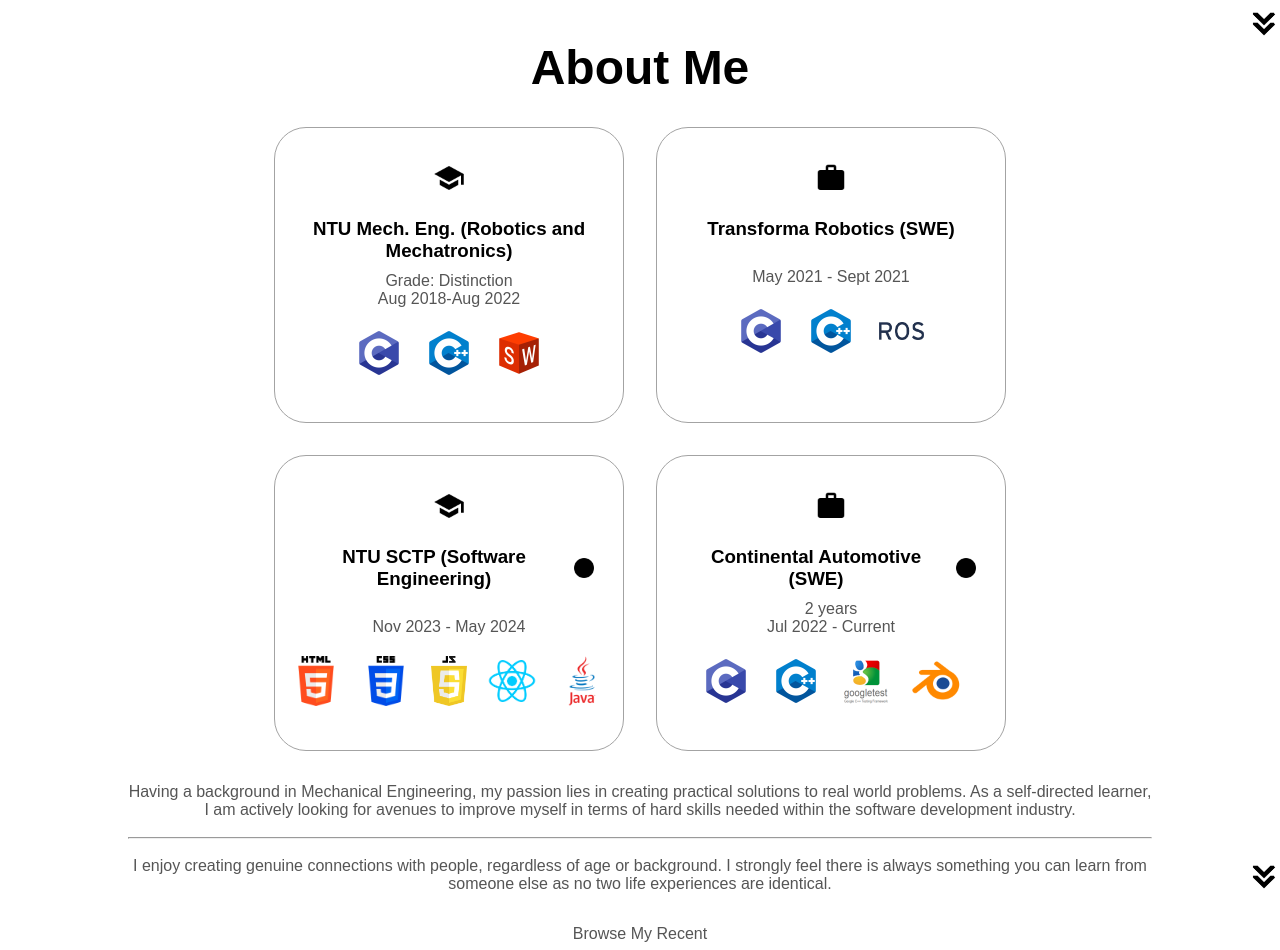
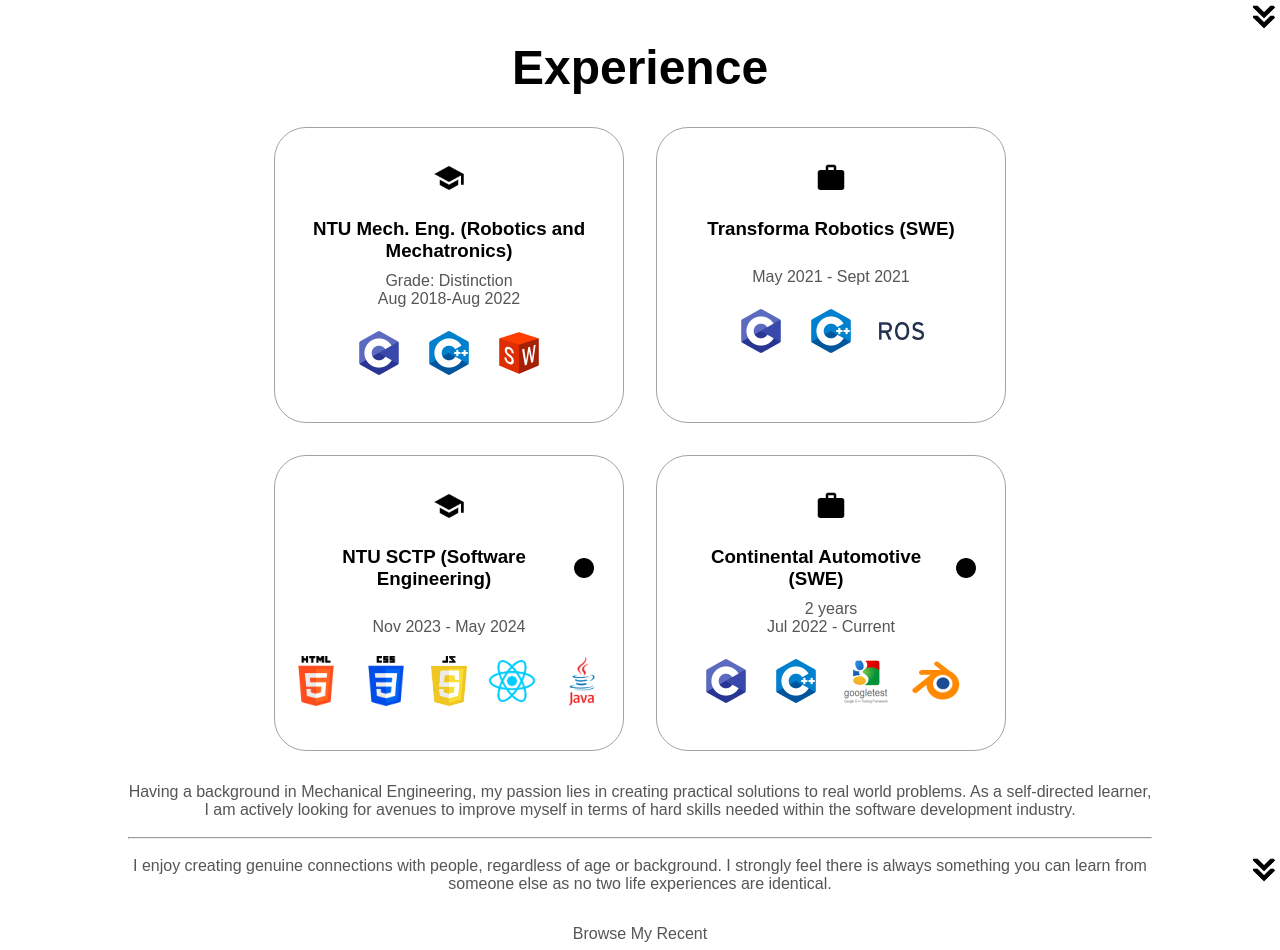
Before and after one commit to kiblykat/my-portfolio-website, a React (Create React App) app: page / in a window 1280 px wide. Shown: the part 760-1710 px from the top of the page. Built offline with nearby package versions, Linux system fonts and the light colour scheme.

Commit message:
change About to Experience, fixed arrow (make parent absolute)

```diff
--- a/src/App.js
+++ b/src/App.js
@@ -1,4 +1,4 @@
-import About from "./components/3_About/About";
+import Experience from "./components/3_Experience/Experience";
 import Header from "./components/1_Header/Header";
 import Profile from "./components/2_Profile/Profile";
 import Projects from "./components/4_Projects/Projects";
@@ -7,7 +7,7 @@ function App() {
     <>
       <Header />
       <Profile />
-      <About />
+      <Experience />
       <Projects />
     </>
   );
--- a/src/components/1_Header/Header.js
+++ b/src/components/1_Header/Header.js
@@ -1,4 +1,3 @@
-import { FaBars, FaTimes } from "react-icons";
 import React, { useState } from "react";
 import "./Header.css";
 
@@ -11,9 +10,6 @@ export default function Header() {
         <div className="logo"></div>
         <div>
           <ul className="nav-links">
-            <li>
-              <a href="#about">About</a>
-            </li>
             <li>
               <a href="#experience">Experience</a>
             </li>
@@ -42,9 +38,6 @@ export default function Header() {
             <div className="menu-links">
               <ul>
                 <li>
-                  <a href="#about">About</a>
-                </li>
-                <li>
                   <a href="#experience">Experience</a>
                 </li>
                 <li>
--- a/src/components/2_Profile/Profile.css
+++ b/src/components/2_Profile/Profile.css
@@ -18,7 +18,7 @@
   display: flex;
   justify-content: center;
   gap: 5rem;
-  height: 80vh;
+  min-height: 80vh;
   position: relative;
 }
 
--- a/src/components/2_Profile/Profile.js
+++ b/src/components/2_Profile/Profile.js
@@ -54,6 +54,16 @@ export default function Profile() {
             </a>
           </div>
         </div>
+        <a
+          href="#experience"
+          style={{ position: "absolute", right: "0%", bottom: "0rem" }}
+        >
+          <img
+            src={stockLogo.arrowImg}
+            alt="Arrow icon"
+            className="icon arrow"
+          />
+        </a>
       </section>
     </div>
   );
--- a/src/components/3_About/About.js
+++ /dev/null
@@ -1,109 +0,0 @@
-import React from "react";
-import "./About.css";
-import AboutCard from "./AboutCard";
-import { stockLogo } from "../../assets/images";
-
-const skillSet = {
-  c: false,
-  cpp: false,
-  blender: false,
-  js: false,
-  react: false,
-  ros: false,
-  solidworks: false,
-  googletest: false,
-};
-
-//UPDATE SKILLS HERE
-const NTUSkills = { ...skillSet, cpp: true, c: true, solidworks: true };
-const SCTPSkills = {
-  ...skillSet,
-  html: true,
-  css: true,
-  js: true,
-  react: true,
-  java: true,
-};
-const contiSkills = {
-  ...skillSet,
-  cpp: true,
-  blender: true,
-  c: true,
-  googletest: true,
-};
-const transformaSkills = { ...skillSet, cpp: true, c: true, ros: true };
-
-export default function About() {
-  return (
-    <div>
-      <section id="about">
-        <p className="section__text__p1"></p>
-        <h1 className="title">About Me</h1>
-        <div className="about-details-container">
-          <div className="about-containers">
-            <AboutCard
-              src={stockLogo.edImg}
-              alt="Education icon"
-              header="NTU Mech. Eng. (Robotics and Mechatronics)"
-              isCurrent={false}
-              line1="Grade: Distinction"
-              line2="Aug 2018-Aug 2022"
-              skills={NTUSkills}
-            />
-            <AboutCard
-              src={stockLogo.workImg}
-              alt="Experience icon"
-              header="Transforma Robotics (SWE)"
-              isCurrent={false}
-              line1=" "
-              line2="May 2021 - Sept 2021"
-              skills={transformaSkills}
-            />
-            <AboutCard
-              src={stockLogo.edImg}
-              alt="Education icon"
-              header="NTU SCTP (Software Engineering)"
-              isCurrent={true}
-              line1=" "
-              line2="Nov 2023 - May 2024"
-              skills={SCTPSkills}
-            />
-            <AboutCard
-              src={stockLogo.workImg}
-              alt="Experience icon"
-              header="Continental Automotive (SWE)"
-              isCurrent={true}
-              line1="2 years"
-              line2="Jul 2022 - Current"
-              skills={contiSkills}
-            />
-          </div>
-          <div className="text-container">
-            <p>
-              Having a background in Mechanical Engineering, my passion lies in
-              creating practical solutions to real world problems. As a
-              self-directed learner, I am actively looking for avenues to
-              improve myself in terms of hard skills needed within the software
-              development industry.
-              <br />
-              <br />
-              <hr />
-              <br />I enjoy creating genuine connections with people, regardless
-              of age or background. I strongly feel there is always something
-              you can learn from someone else as no two life experiences are
-              identical.
-            </p>
-          </div>
-        </div>
-        <a href='#projects'>
-        <img
-          src={stockLogo.arrowImg}
-          alt="Arrow icon"
-          className="icon arrow"
-        />
-
-        </a>
-      </section>
-    </div>
-  );
-}
--- a/src/components/3_About/About.css
+++ b/src/components/3_Experience/Experience.css
@@ -1,5 +1,6 @@
-#about {
-  height: 100vh;
+#experience {
+  gap: 5rem;
+  min-height: 100vh;
   position: relative;
 }
 
@@ -21,12 +22,6 @@
 
 .about-pic {
   border-radius: 2rem;
-}
-
-.arrow {
-  position: absolute;
-  right: 0%;
-  bottom: 0rem;
 }
 
 .details-container {
--- /dev/null
+++ b/src/components/3_Experience/Experience.js
@@ -0,0 +1,105 @@
+import React from "react";
+import ExperienceCard from "./ExperienceCard";
+import { stockLogo } from "../../assets/images";
+import "./Experience.css";
+
+const skillSet = {
+  c: false,
+  cpp: false,
+  blender: false,
+  js: false,
+  react: false,
+  ros: false,
+  solidworks: false,
+  googletest: false,
+};
+
+//UPDATE SKILLS HERE
+const NTUSkills = { ...skillSet, cpp: true, c: true, solidworks: true };
+const SCTPSkills = {
+  ...skillSet,
+  html: true,
+  css: true,
+  js: true,
+  react: true,
+  java: true,
+};
+const contiSkills = {
+  ...skillSet,
+  cpp: true,
+  blender: true,
+  c: true,
+  googletest: true,
+};
+const transformaSkills = { ...skillSet, cpp: true, c: true, ros: true };
+
+export default function Experience() {
+  return (
+    <section id="experience">
+      <p className="section__text__p1"></p>
+      <h1 className="title">Experience</h1>
+      <div className="about-details-container">
+        <div className="about-containers">
+          <ExperienceCard
+            src={stockLogo.edImg}
+            alt="Education icon"
+            header="NTU Mech. Eng. (Robotics and Mechatronics)"
+            isCurrent={false}
+            line1="Grade: Distinction"
+            line2="Aug 2018-Aug 2022"
+            skills={NTUSkills}
+          />
+          <ExperienceCard
+            src={stockLogo.workImg}
+            alt="Experience icon"
+            header="Transforma Robotics (SWE)"
+            isCurrent={false}
+            line1=" "
+            line2="May 2021 - Sept 2021"
+            skills={transformaSkills}
+          />
+          <ExperienceCard
+            src={stockLogo.edImg}
+            alt="Education icon"
+            header="NTU SCTP (Software Engineering)"
+            isCurrent={true}
+            line1=" "
+            line2="Nov 2023 - May 2024"
+            skills={SCTPSkills}
+          />
+          <ExperienceCard
+            src={stockLogo.workImg}
+            alt="Experience icon"
+            header="Continental Automotive (SWE)"
+            isCurrent={true}
+            line1="2 years"
+            line2="Jul 2022 - Current"
+            skills={contiSkills}
+          />
+        </div>
+        <div className="text-container">
+          <p>
+            Having a background in Mechanical Engineering, my passion lies in
+            creating practical solutions to real world problems. As a
+            self-directed learner, I am actively looking for avenues to improve
+            myself in terms of hard skills needed within the software
+            development industry.
+            <br />
+            <br />
+            <hr />
+            <br />I enjoy creating genuine connections with people, regardless
+            of age or background. I strongly feel there is always something you
+            can learn from someone else as no two life experiences are
+            identical.
+          </p>
+        </div>
+      </div>
+      <a
+        href="#projects"
+        style={{ position: "absolute", right: "0%", bottom: "0rem" }}
+      >
+        <img src={stockLogo.arrowImg} alt="Arrow icon" className="icon" />
+      </a>
+    </section>
+  );
+}
--- a/src/components/3_About/AboutCard.js
+++ b/src/components/3_Experience/ExperienceCard.js
@@ -1,9 +1,9 @@
 import React from "react";
 import { stockLogo } from "../../assets/images";
-import styles from "./AboutCard.module.css";
-import OutputSkills from "./AboutOutputSkills";
+import styles from "./ExperienceCard.module.css";
+import OutputSkills from "./ExperienceOutputSkills";
 
-export default function AboutCard({
+export default function ExperienceCard({
   src,
   alt,
   line1,
--- a/src/components/3_About/AboutOutputSkills.js
+++ b/src/components/3_Experience/ExperienceOutputSkills.js
@@ -1,6 +1,6 @@
 import React from "react";
 import { skillsLogo } from "../../assets/images";
-import styles from "./AboutOutputSkills.module.css";
+import styles from "./ExperienceOutputSkills.module.css";
 
 export default function OutputSkills({ skills }) {
   return (
--- a/src/components/4_Projects/Projects.js
+++ b/src/components/4_Projects/Projects.js
@@ -35,13 +35,13 @@ export default function Projects() {
             {/* <ProjectsCard imgSrc="" projectName="" githubSrc="" demoSrc="" /> */}
           </div>
         </div>
-        <a href="#about">
-        <img
-          src={stockLogo.arrowImg}
-          alt="Arrow icon"
-          className="icon arrow"
-        />
-        </a>
+        {/* <a href="#contact">
+          <img
+            src={stockLogo.arrowImg}
+            alt="Arrow icon"
+            className="icon arrow"
+          />
+        </a> */}
       </section>
     </div>
   );
```
Also changed, not shown: src/components/3_Experience/ExperienceCard.module.css (renamed from src/components/3_About/AboutCard.module.css), src/components/3_Experience/ExperienceOutputSkills.module.css (renamed from src/components/3_About/AboutOutputSkills.module.css).
